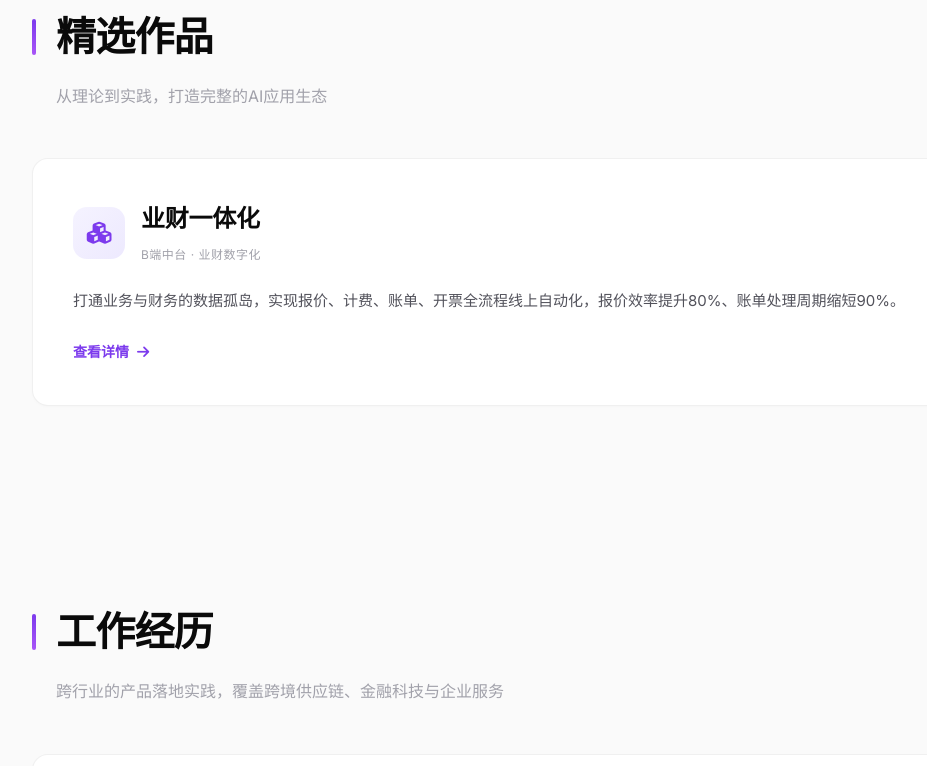
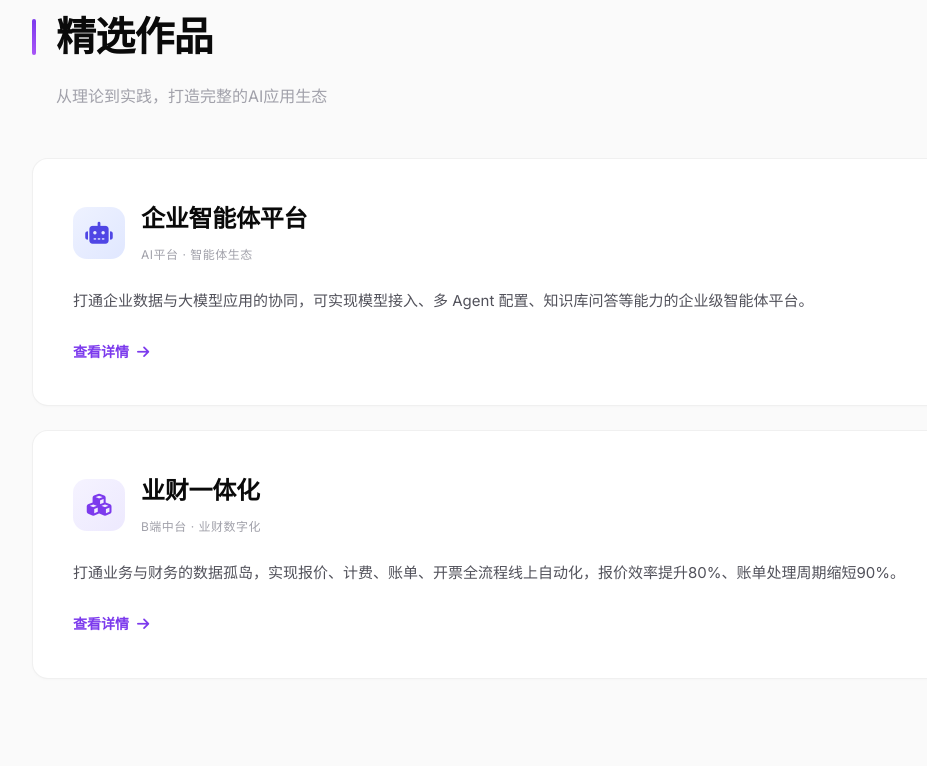
Before and after one commit to mortal-git/mortal-git.github.io, a plain HTML site: page index.html in a window 1280 px wide. Shown: the part 1934-2700 px from the top of the page, without its empty margins (56-983 px from the left). Drawn offline with Linux system fonts and the light colour scheme.

Commit message:
新增企业智能体平台精选作品并优化合同智能审查项目名称
Co-Authored-By: Claude Opus 4.7 <noreply@anthropic.com>

```diff
--- a/index.html
+++ b/index.html
@@ -928,6 +928,20 @@
                     <p class="section-sub">从理论到实践，打造完整的AI应用生态</p>
                 </div>
                 <div class="works-list">
+                    <a href="https://mortal-git.github.io/Hify" target="_blank" rel="noopener" class="work-card card-premium reveal">
+                        <div class="work-card-header">
+                            <div class="icon-square indigo"><i class="fas fa-robot"></i></div>
+                            <div>
+                                <h3 class="work-title">企业智能体平台</h3>
+                                <span class="work-tag">AI平台 · 智能体生态</span>
+                            </div>
+                        </div>
+                        <p class="work-desc">打通企业数据与大模型应用的协同，可实现模型接入、多 Agent 配置、知识库问答等能力的企业级智能体平台。</p>
+                        <div class="work-link">
+                            <span>查看详情</span>
+                            <i class="fas fa-arrow-right"></i>
+                        </div>
+                    </a>
                     <a href="https://mortal-git.github.io/Yecai/" target="_blank" rel="noopener" class="work-card card-premium reveal">
                         <div class="work-card-header">
                             <div class="icon-square purple"><i class="fas fa-cubes"></i></div>
@@ -1095,7 +1109,7 @@
 
                     <div class="project-item card-premium reveal">
                         <div class="project-header">
-                            <h3 class="project-name">Dify合同智能审查</h3>
+                            <h3 class="project-name">合同智能审查</h3>
                             <span class="project-period">2025.09 - 2025.11</span>
                         </div>
 
```
